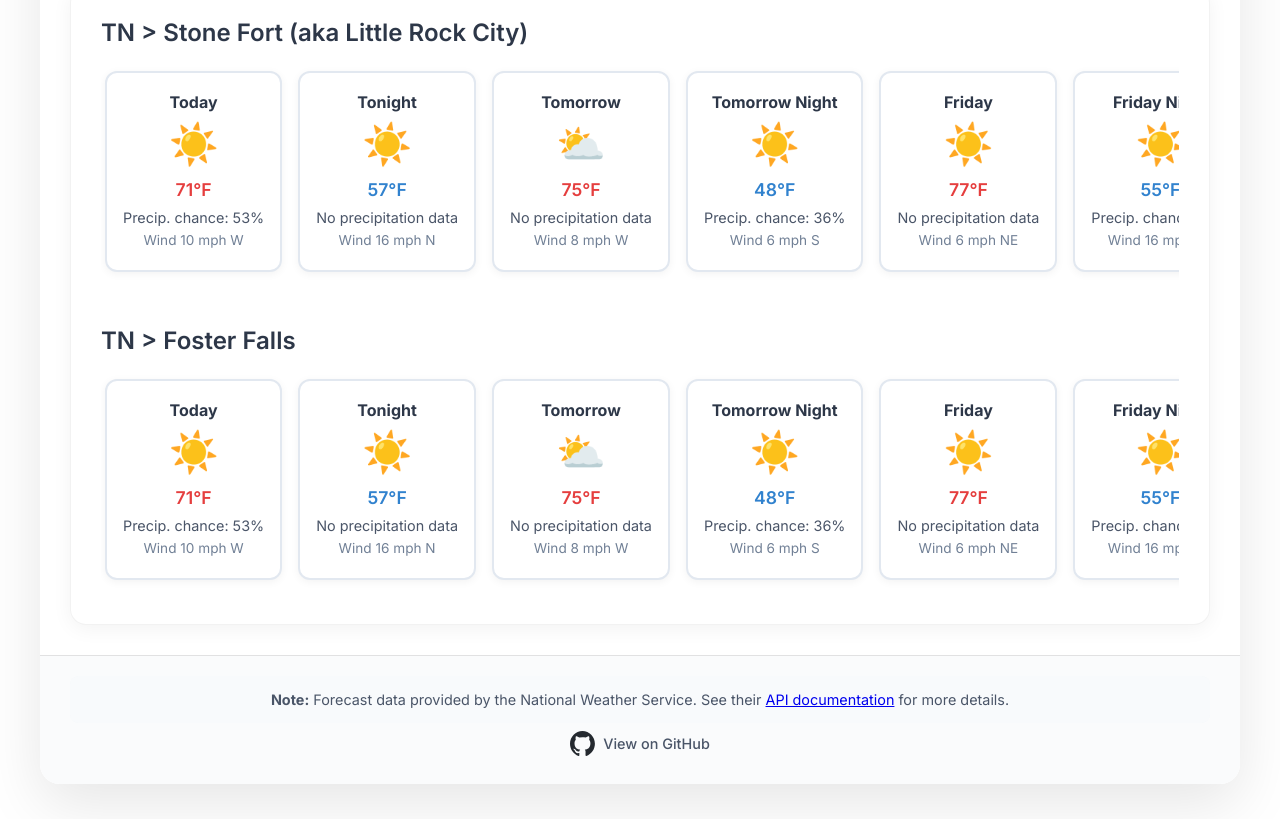
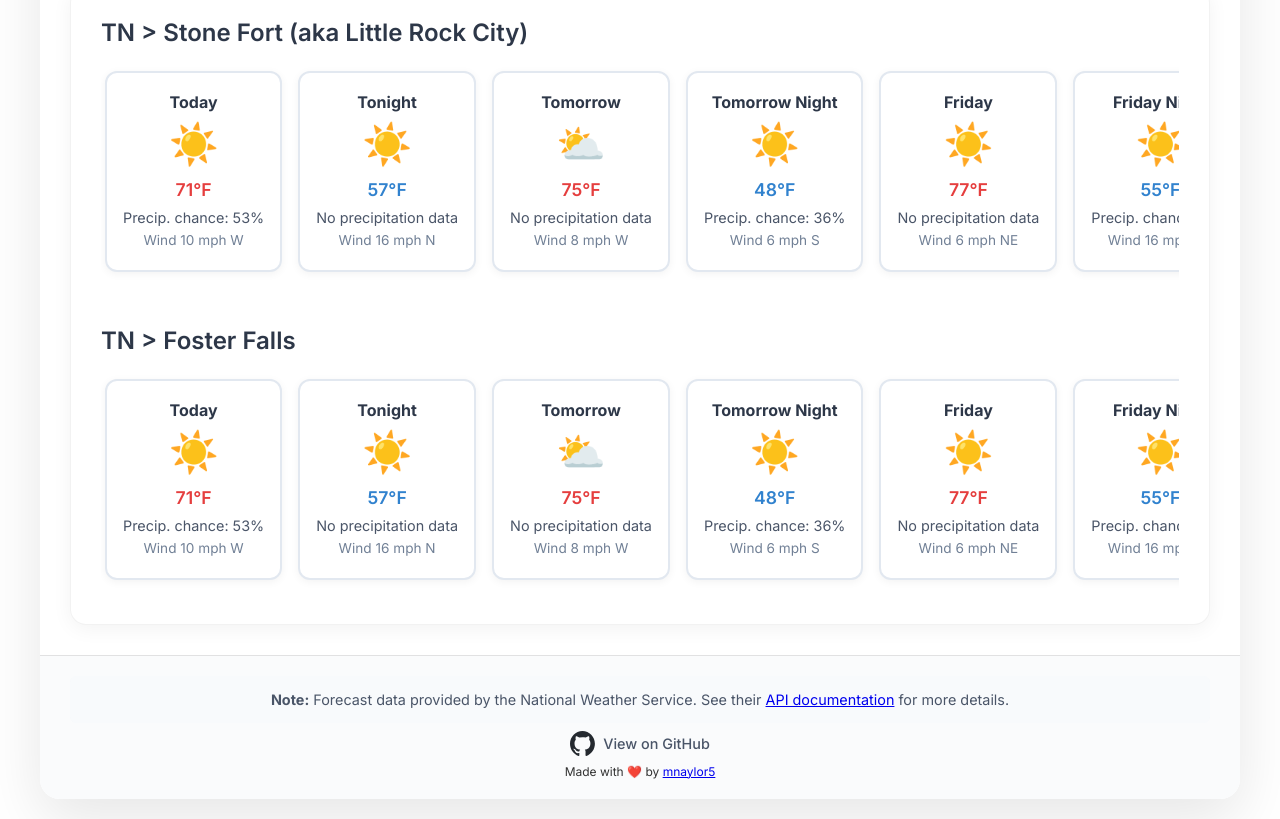
Before and after one commit to mnaylor5/climbing-weather-ts, a React (Vite) app: page / in a window 1280 px wide. Shown: the part 356-1175 px from the top of the page. Built offline with nearby package versions, Linux system fonts and the light colour scheme; no server answers.

Commit message:
add link to profile in footer

```diff
--- a/src/App.tsx
+++ b/src/App.tsx
@@ -108,7 +108,7 @@ function App() {
       </div>
 
       <footer className="footer">
-        <div style={{ padding: '15px', backgroundColor: '#f8fafc', borderRadius: '8px', fontSize: '0.9rem', color: '#4a5568' }}>
+        <div style={{ padding: '15px', backgroundColor: '#f8fafc', borderRadius: '6px', fontSize: '0.9rem', color: '#4a5568' }}>
           <strong>Note:</strong> Forecast data provided by the National Weather Service. See their <a href="https://www.weather.gov/documentation/services-web-api" target="_blank" rel="noopener noreferrer">API documentation</a> for more details.
         </div>
         <a
@@ -120,6 +120,9 @@ function App() {
           <img src="/github-mark.svg" alt="GitHub logo" width="25" height="25" className="github-icon" />
           View on GitHub
         </a>
+        <div style={{fontSize: '0.75rem'}}>
+          Made with ❤️ by <a href="https://github.com/mnaylor5" target="_blank" rel="noopener noreferrer">mnaylor5</a>
+        </div>
       </footer>
     </div>
   );
```
